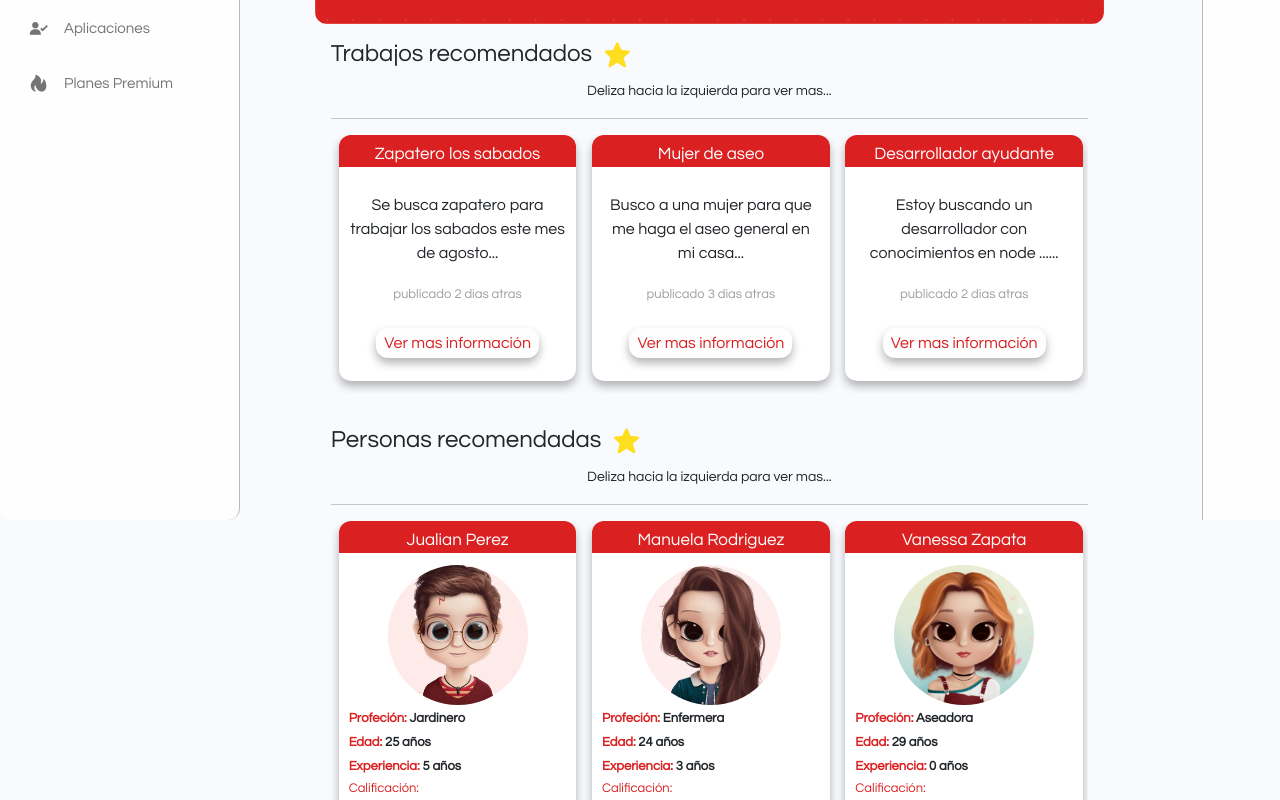
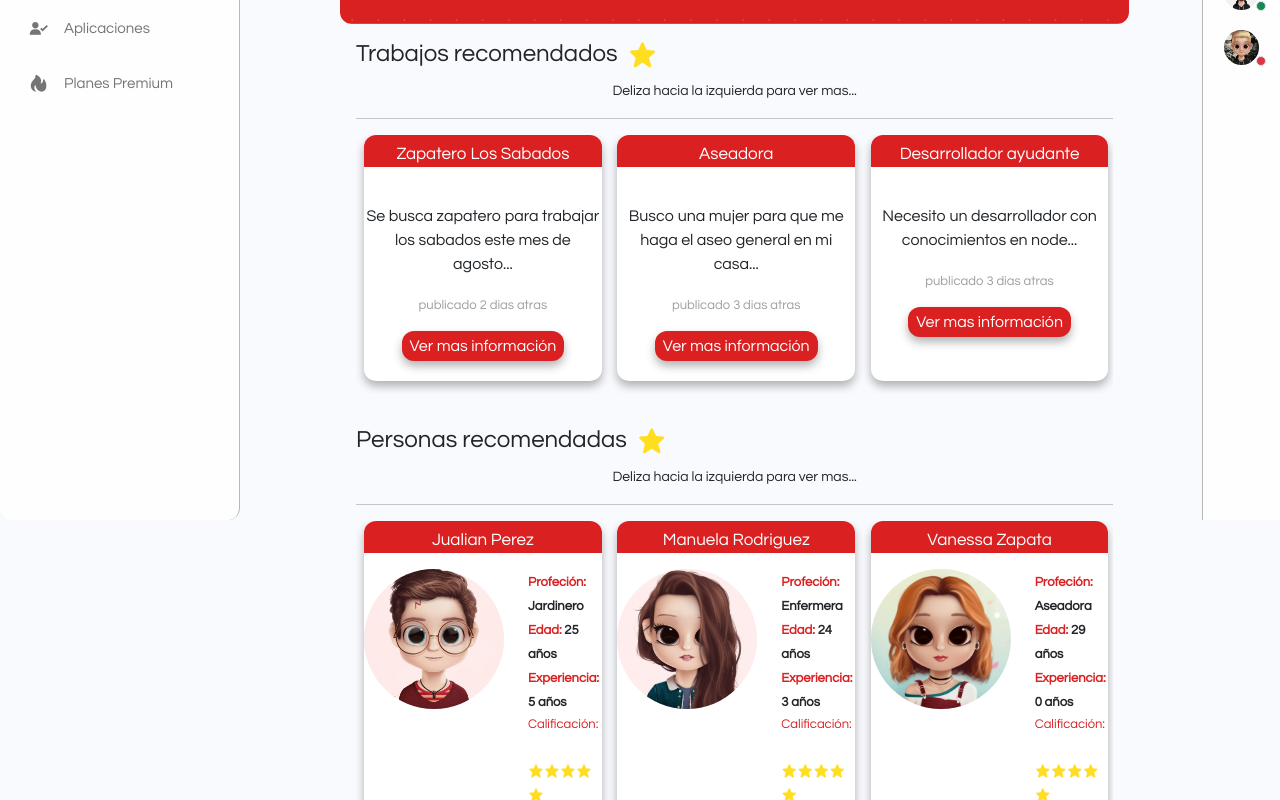
Before and after one commit to miguelangeelg/youwork, a React (Create React App) app: page / in a window 1280 px wide. Shown: the part 280-1080 px from the top of the page. Built offline with nearby package versions, Linux system fonts and the light colour scheme.

Commit message:
Design fixes and components dinamic

```diff
--- a/src/App.js
+++ b/src/App.js
@@ -6,12 +6,25 @@ import NavTop from './components/NavTop'
 import { BrowserRouter as Router, Route } from 'react-router-dom'
 import './style.css'
 function App () {
+
+  const btnActive = () => {
+    let sidebar = document.querySelector(".sidebar");
+    sidebar.classList.toggle("active");
+    let colNav = document.querySelector(".colNav");
+
+    if (sidebar.className !== "sidebar active") {
+      colNav.className = "col-2 colNav";
+    } else {
+      colNav.className = "col-3 colNav";
+    }
+  }
+
   return (
     <Router>
       <div className='container-fluid'>
         <div className='row'>
-          <div className='col-2'>
-            <Nav />
+          <div className='col-3 colNav'>
+            <Nav btnActiveFunction = {btnActive} />
           </div>
           <div className='col-8 content'>
             <div className='row'>
--- a/src/components/CorouselCards.js
+++ b/src/components/CorouselCards.js
@@ -12,6 +12,39 @@ SwiperCore.use([Navigation, Pagination, Scrollbar, A11y]);
 
 const CorouselCards = () => {
 
+  let jobs = Object.entries({
+    "0": {
+      "id": "1",
+      "title": "Zapatero Los Sabados",
+      "description": "Se busca zapatero para trabajar los sabados este mes de agosto...",
+      "postedDate": "publicado 2 dias atras"
+    },
+    "1": {
+      "id": "2",
+      "title": "Aseadora",
+      "description": "Busco una mujer para que me haga el aseo general en mi casa...",
+      "postedDate": "publicado 3 dias atras"
+    },
+    "2": {
+      "id": "3",
+      "title": "Desarrollador ayudante",
+      "description": "Necesito un desarrollador con conocimientos en node...",
+      "postedDate": "publicado 3 dias atras"
+    },
+    "3": {
+      "id": "4",
+      "title": "Conductor para este sabado",
+      "description": "Busco un conductor para ir a la piedra del peñon el saba...",
+      "postedDate": "publicado hoy"
+    },
+    "4": {
+      "id": "5",
+      "title": "Médico para revisión",
+      "description": "Necesito un médico para que me diagnostique...",
+      "postedDate": "publicado ayer"
+    }
+  })
+
   return (
     <div className="containerCarousel">
       <Swiper
@@ -21,112 +54,43 @@ const CorouselCards = () => {
         // onSwiper={(swiper) => console.log(swiper)}
         style={{ width: "100%", height: 259 }}
       >
-        <SwiperSlide className="betterJobs" >
+        {
+          jobs.map((job) => {
+            return (
+              <SwiperSlide className="betterJobs" key={job[1].id} >
                 <div className="cardBetterJob">
+                  <div className="grid" style={{ height: "100%" }}>
+                    <div className="row">
+                      <div className="col">
                         <div className="titleJobCard" >
-              <p className="titleText">Zapatero los sabados</p>
+                          <p className="titleText">{job[1].title}</p>
                         </div>
-            <div className="bodyCardJob">
+                      </div>
+                    </div>
+                    <div className="row">
+                      <div className="col">
                         <div className="description">
                           <p>
-                  Se busca zapatero para trabajar los
-                  sabados este mes de agosto...
+                            {job[1].description}
                           </p>
-                <small>publicado 2 dias atras</small>
+                          <small>{job[1].postedDate}</small>
                         </div>
+
+                      </div>
+                    </div>
+                    <div className="row" style={{ display: "flex", alignContent: "center", textAlign: "center", height: "24%" }}>
+                      <div className="col">
                         <button>Ver mas información</button>
                       </div>
                     </div>
-        </SwiperSlide>
-        <SwiperSlide className="betterJobs" >
-          <div className="cardBetterJob">
-            <div className="titleJobCard" >
-              <p className="titleText">Mujer de aseo</p>
-            </div>
-            <div className="bodyCardJob">
-              <div className="description">
-                <p>
-                  Busco a una mujer para que me haga
-                  el aseo general en mi casa...
-                </p>
-                <small>publicado 3 dias atras</small>
 
-              </div>
-              <button>Ver mas información</button>
                   </div>
                 </div>
               </SwiperSlide>
-        <SwiperSlide className="betterJobs" >
-          <div className="cardBetterJob">
-            <div className="titleJobCard" >
-              <p className="titleText">Desarrollador ayudante</p>
-            </div>
-            <div className="bodyCardJob">
-              <div className="description">
-                <p>
-                  Estoy buscando un desarrollador con
-                  conocimientos en node ......
-                </p>
-                <small>publicado 2 dias atras</small>
-              </div>
-              <button>Ver mas información</button>
-            </div>
-          </div>
-        </SwiperSlide>
-        <SwiperSlide className="betterJobs" >
-          <div className="cardBetterJob">
-            <div className="titleJobCard" >
-              <p className="titleText">Conductor para este sábado</p>
-            </div>
 
-            <div className="bodyCardJob">
-              <div className="description">
-
-                <p>
-                  Busco un conductor para ir a la piedra
-                  del peñol este sabado to...
-                </p>
-                <small>publicado hoy</small>
-
-              </div>
-              <button>Ver mas información</button>
-            </div>
-          </div>
-        </SwiperSlide>
-        <SwiperSlide className="betterJobs" >
-          <div className="cardBetterJob">
-            <div className="titleJobCard" >
-              <p className="titleText">Medico para revision</p>
-            </div>
-            <div className="bodyCardJob">
-              <div className="description">
-                <p>
-                  Necesito un médico para que me haga
-                  unos controles 1 vez a...
-                </p>
-                <small>publicado ayer</small>
-              </div>
-              <button>Ver mas información</button>
-            </div>
-          </div>
-        </SwiperSlide>
-        <SwiperSlide className="betterJobs" >
-          <div className="cardBetterJob">
-            <div className="titleJobCard" >
-              <p className="titleText">Zapatero los sabados</p>
-            </div>
-            <div className="bodyCardJob">
-              <div className="description">
-                <p>
-                  Se busca zapatero para trabajar los
-                  sabados este mes de agosto...
-                </p>
-                <small>publicado 4 dias atras</small>
-              </div>
-              <button>Ver mas información</button>
-            </div>
-          </div>
-        </SwiperSlide>
+            )
+          })
+        }
       </Swiper>
     </div>
   )
--- a/src/components/CorouselCardsPerson.js
+++ b/src/components/CorouselCardsPerson.js
@@ -16,7 +16,7 @@ import userSix from '../assets/img/users/user6.jpeg';
 
 const list = Object.entries({
     "Jualian Perez": {
-        "id" :"1",
+        "id": "1",
         "name": "Jualian Perez",
         "photo": userOne,
         "dedication": "Jardinero",
@@ -24,7 +24,7 @@ const list = Object.entries({
         "experience": 5
     },
     "Manuela Rodriguez": {
-        "id" :"2",
+        "id": "2",
         "name": "Manuela Rodriguez",
         "photo": userTwo,
         "dedication": "Enfermera",
@@ -32,7 +32,7 @@ const list = Object.entries({
         "experience": 3
     },
     "Vanessa Zapata": {
-        "id" :"3",
+        "id": "3",
         "name": "Vanessa Zapata",
         "photo": userThree,
         "dedication": "Aseadora",
@@ -40,7 +40,7 @@ const list = Object.entries({
         "experience": 0
     },
     "Juan Fernando Q": {
-        "id" :"4",
+        "id": "4",
         "name": "Juan Fernando Q",
         "photo": userFour,
         "dedication": "Mensajero",
@@ -48,7 +48,7 @@ const list = Object.entries({
         "experience": 4
     },
     "Mariano Falda": {
-        "id" :"5",
+        "id": "5",
         "name": "Mariano Falda",
         "photo": userFive,
         "dedication": "Desarrollador",
@@ -56,7 +56,7 @@ const list = Object.entries({
         "experience": 3
     },
     "Andres Zapata": {
-        "id" :"6",
+        "id": "6",
         "name": "Andres Zapata",
         "photo": userSix,
         "dedication": "Archivista",
@@ -65,7 +65,7 @@ const list = Object.entries({
     }
 })
 
-const CorouselCardsPerson = () =>{
+const CorouselCardsPerson = () => {
     return (
         <div className="containerCarousel">
             <Swiper
@@ -78,14 +78,17 @@ const CorouselCardsPerson = () =>{
                 {
                     list.map((person, i) => {
                         return (
-                                <SwiperSlide className="betterPersons"  key={Math.random()} >
+                            <SwiperSlide className="betterPersons" key={Math.random()} >
                                 <div className="cardbetterPerson">
+                                    <div className="grid">
+                                        <div className="row">
+                                            <div className="col">
                                                 <div className="titleJobCard" >
                                                     <p className="titleText">{person[1].name}</p>
                                                 </div>
-                                    <div className="bodyCardPerson">
-                                        <div className="cardContent">
-                                            <div className="row firstContent">
+                                            </div>
+                                        </div>
+                                        <div className="row">
                                             <div className="col">
                                                 <img alt="some" src={person[1].photo} />
                                             </div>
@@ -104,21 +107,24 @@ const CorouselCardsPerson = () =>{
                                                         <li>
                                                             <p className="calitifationstring">Calificación:</p>
                                                             <div className="ratingUser">
-                                                                    <i  className='bx bxs-star true'></i>
-                                                                    <i  className='bx bxs-star true'></i>
-                                                                    <i  className='bx bxs-star true'></i>
-                                                                    <i  className='bx bxs-star true'></i>
-                                                                    <i  className='bx bxs-star true'></i>
+                                                                <i className='bx bxs-star true'></i>
+                                                                <i className='bx bxs-star true'></i>
+                                                                <i className='bx bxs-star true'></i>
+                                                                <i className='bx bxs-star true'></i>
+                                                                <i className='bx bxs-star true'></i>
                                                             </div>
                                                         </li>
                                                     </ul>
                                                 </div>
+
                                             </div>
                                         </div>
-                                            <div className="row">
+                                        <div className="row" style={{height:"43%"}}>
+                                            <div className="col">
                                                 <div className="col">
                                                     <button>Ver Perfil</button>
                                                 </div>
+
                                             </div>
                                         </div>
                                     </div>
--- a/src/components/Nav.js
+++ b/src/components/Nav.js
@@ -4,14 +4,14 @@ import youWorkImg from '../assets/img/YourWork.png';
 // import userOne from '../assets/img/users/user1.jpeg';
 // import userTwo from '../assets/img/users/user2.jpeg';
 // import userThree from '../assets/img/users/user3.png';
-const Nav = () =>{
+const Nav = (props) =>{
         return (
             <div>
                 <div className="sidebar active">
                     <div className="logo-details">
                         {/* <i className='bx bxl-c-plus-plus icon'></i> */}
                         <div className="logo_name" onClick={goToHome} >You Work</div>
-                        <i className='bx bx-menu' id="btn" onClick={btnActive} ></i>
+                        <i className='bx bx-menu' id="btn" onClick={props.btnActiveFunction} ></i>
                     </div>
                     <ul className="nav-list">
                         <li className="liHome">
@@ -68,10 +68,7 @@ const Nav = () =>{
 
 }
 
-const btnActive = () => {
-    let sidebar = document.querySelector(".sidebar");
-    sidebar.classList.toggle("active");
-}
+
 
 const btnSearch = () => {
     let sidebar = document.querySelector(".sidebar");
--- a/src/components/NavChats.js
+++ b/src/components/NavChats.js
@@ -3,8 +3,47 @@ import './style/navChats.css';
 import userOne from '../assets/img/users/user1.jpeg';
 import userTwo from '../assets/img/users/user2.jpeg';
 import userThree from '../assets/img/users/user3.png';
+import userFour from '../assets/img/users/user4.jpeg';
+import userFive from '../assets/img/users/user5.jpeg';
+
 
 const Nav = () => {
+
+    let usersChat = Object.entries(
+        {
+            "0": {
+                "id": "1",
+                "name": "Julian Perez",
+                "photo": userOne,
+                "status": "active"
+            },
+            "1": {
+                "id": "2",
+                "name": "Manuel Rodriguez",
+                "photo": userTwo,
+                "status": "active"
+            },
+            "2": {
+                "id": "3",
+                "name": "Vanessa Zapata",
+                "photo": userThree,
+                "status": "inactive"
+            },
+            "3": {
+                "id": "4",
+                "name": "Juan Medrano",
+                "photo": userFour,
+                "status": "active"
+            },
+            "4": {
+                "id": "5",
+                "name": "Ryan Castro",
+                "photo": userFive,
+                "status": "inactive"
+            }
+        }
+    );
+
     return (
         <div className="navChats">
             <div className="sidebar2 active">
@@ -15,30 +54,23 @@ const Nav = () => {
                         </a>
                         <span className="tooltip">Nuevo Chat</span>
                     </li>
-                        <li>
+                    {
+                        usersChat.map((user) => {
+                            return (
+                                <li key={user[1].id}>
                                     <a href="/#">
-                                <img alt="some" src={userOne} />
-                                <span className="position-absolute  p-1 bg-success border  rounded-circle online">
-                                </span>
+                                        <img alt="some" src={user[1].photo} />
+                                        { user[1].status == "active" ? (
+                                            <span className="position-absolute  p-1 bg-success border  rounded-circle online"></span>
+                                        ) : (
+                                            <span className="position-absolute  p-1 bg-danger border  rounded-circle online"></span>
+                                        ) }
                                     </a>
-                            <span className="tooltip">Julian Perez</span>
+                                    <span className="tooltip">{user[1].name}</span>
                                 </li>
-                        <li>
-                            <a href="/#">
-                                <img alt="some" src={userTwo} />
-                                <span className="position-absolute  p-1 bg-success border  rounded-circle online">
-                                </span>
-                            </a>
-                            <span className="tooltip">Manuela Rodriguez</span>
-                        </li>
-                        <li>
-                            <a href="/#">
-                                <img alt="some" src={userThree} />
-                                <span className="position-absolute  p-1 bg-danger border  rounded-circle online">
-                                </span>
-                            </a>
-                            <span className="tooltip">Vanessa Zapata</span>
-                        </li>
+                            )
+                        })
+                    }
                 </ul>
             </div>
         </div>
--- a/src/components/NavTop.js
+++ b/src/components/NavTop.js
@@ -3,8 +3,9 @@ import './style/navTop.css';
 
 import userThree from '../assets/img/users/user3.png';
 
-const  NavTop = ()=> {
-        return (
+const NavTop = () => {
+    return (
+        <div className="containerNavbarTop">
             <nav className="navbar-expand-lg  p-2">
                 <div className="row">
                     <div className="col-2">
@@ -35,7 +36,9 @@ const  NavTop = ()=> {
                     </div>
                 </div>
             </nav>
-        )
+        </div>
+
+    )
 }
 
 export default NavTop;
--- a/src/components/style/corouselCards.css
+++ b/src/components/style/corouselCards.css
@@ -36,19 +36,18 @@
   margin: 10px;
 }
 
-.bodyCardJob .description {
-  height: 140px;
+.description {
+  padding-top: 21px;
 }
 
-.bodyCardJob .description small {
+.description small {
   color: rgb(158, 158, 158);
   font-size: 13px;
 }
 
 .cardBetterJob button {
-  position: relative;
-  background: #fefefe;
-  color: #da2021;
+  background: #da2021;
+  color: #fefefe;
   border-radius: 12px;
   border-color: transparent;
   box-shadow: 0 5px 10px rgba(0, 0, 0, 0.3);
@@ -56,7 +55,7 @@
 }
 
 .cardBetterJob button:hover {
-  background: #da2021;
-  color: #fefefe;
+  background: #fefefe;
+  color: #da2021;
   transition: all 0.1s ease;
 }
--- a/src/components/style/corouselCardsPerson.css
+++ b/src/components/style/corouselCardsPerson.css
@@ -13,21 +13,19 @@
   width: 95%;
   height: 98%;
 }
-
+/*
 @media (min-width: 1600px) {
   .swiperCardPerson {
     height: 280px;
   }
 }
 
-@media (max-width: 1424px) {
+@media (max-width: 1224px) {
   .swiperCardPerson {
-    height: 370px;
+    height: 390px;
   }
-  .cardbetterPerson button {
-    top: 87px;
-  }
-}
+
+} */
 
 .containerCarousel {
   width: 100%;
@@ -46,13 +44,13 @@
   color: white;
 }
 
-.cardbetterPerson .bodyCardPerson {
+.cardbetterPerson .betterPersons {
   padding-top: 10px;
   margin: 10px;
 }
 
 .cardbetterPerson button {
-  position: relative;
+  /* position: relative; */
   background: #fefefe;
   color: #da2021;
   border-radius: 12px;
@@ -67,26 +65,26 @@
   transition: all 0.1s ease;
 }
 
-.bodyCardPerson .col img {
-  position: relative;
-  bottom: 15%;
+.betterPersons .col img {
+  /* position: relative;
+  bottom: 15%; */
   height: 140px;
   width: 140px;
   border-radius: 100%;
   margin-bottom: 5px;
 }
 
-.bodyCardPerson .col b {
+.betterPersons .col b {
   font-size: 13px;
   justify-content: left;
   font-weight: bolder;
 }
 
-.bodyCardPerson .cardContent {
+.betterPersons .cardContent {
   margin-top: 8px;
 }
 
-.bodyCardPerson .cardContent .firstContent {
+.betterPersons .cardContent .firstContent {
   height: 170px;
 }
 
@@ -94,24 +92,19 @@
   color: #da2021;
 }
 
-.bodyCardPerson .col li {
+.betterPersons .col li {
   justify-content: left;
   list-style-type: none;
   text-align: left;
 }
 
-.bodyCardPerson .userinfo {
-  position: relative;
-  bottom: 18%;
+.betterPersons .ratingUser .bxs-star.true {
+  color: rgb(255, 221, 31);
+  /* position: relative;
+  bottom: 20%; */
 }
 
-.bodyCardPerson .ratingUser .bxs-star.true {
-  color: rgb(255, 221, 31);
-  position: relative;
-  bottom: 20%;
-}
-
-.bodyCardPerson .ratingUser {
+.betterPersons .ratingUser {
   position: relative;
   bottom: 30%;
   margin-top: 0;
--- a/src/components/style/home.css
+++ b/src/components/style/home.css
@@ -1,8 +1,8 @@
 .Home {
-  position: relative;
+  /* position: relative; */
   text-align: center;
   width: 100%;
-  left: 10%;
+  /* left: 10%; */
   min-width: 40%;
 }
 
@@ -98,8 +98,8 @@
 }
 
 .corouseldiv {
-  position: relative;
-  left: 10%;
+  /* position: relative;
+  left: 10%; */
   width: 100%;
 }
 
--- a/src/components/style/navTop.css
+++ b/src/components/style/navTop.css
@@ -2,8 +2,8 @@
   background: #fefefe;
   border-radius: 12px;
   width: 64%;
-  position: relative;
-  left: 24%;
+  /* position: relative;
+  left: 24%; */
   position: fixed;
   z-index: 100;
 }
```
Lines whose indentation alone changed are shown as unchanged.
